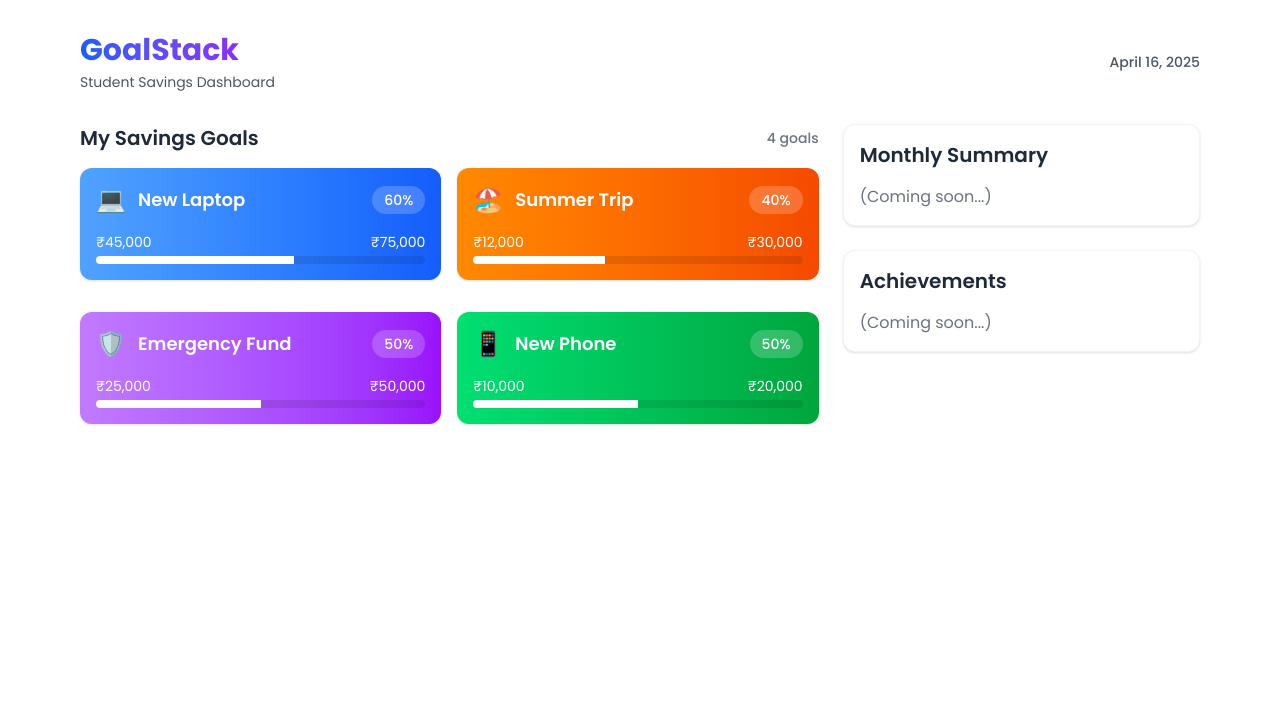
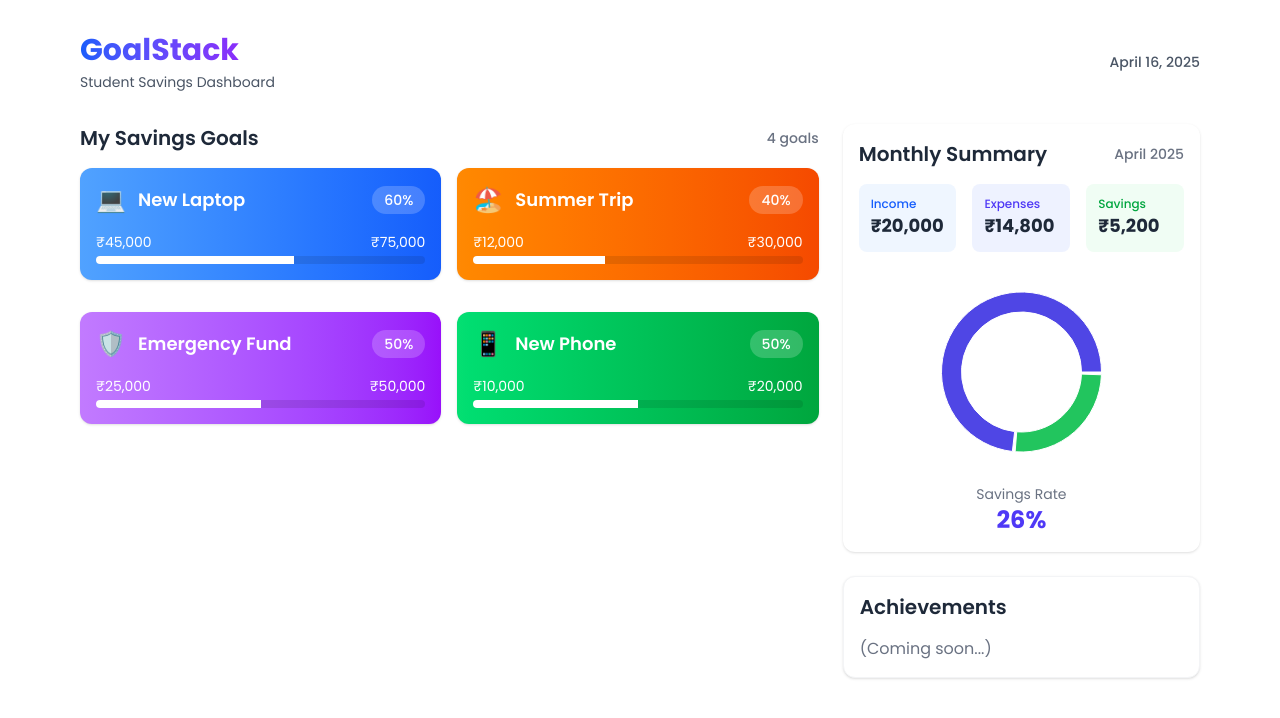
Before and after one commit to LaxmanKondhalkar/goalstack, a Next.js app: page / in a window 1280 px wide. Shown: the top 718 px of the page. Built offline with nearby package versions, Linux system fonts and the light colour scheme.

Commit message:
feat: Add MonthlySummary component with interactive pie chart

```diff
--- /dev/null
+++ b/app/components/MonthlySummary.tsx
@@ -0,0 +1,138 @@
+'use client';
+
+import { useState } from 'react';
+import { motion } from 'framer-motion';
+import { PieChart, Pie, Cell, ResponsiveContainer, Tooltip } from 'recharts';
+import { MonthlySummary as MonthlySummaryType } from '../types';
+
+interface MonthlySummaryProps {
+  data: MonthlySummaryType;
+}
+
+export default function MonthlySummary({ data }: MonthlySummaryProps) {
+  const [activeIndex, setActiveIndex] = useState<number | null>(null);
+
+  // Prepare data for pie chart
+  const pieData = [
+    { name: 'Expenses', value: data.expenses, color: '#4f46e5' },
+    { name: 'Savings', value: data.savings, color: '#22c55e' },
+  ];
+
+  // Animation variants for Framer Motion
+  const containerVariants = {
+    hidden: { opacity: 0, y: 20 },
+    visible: { opacity: 1, y: 0 }
+  };
+
+  const statVariants = {
+    hidden: { opacity: 0, scale: 0.8 },
+    visible: (i: number) => ({
+      opacity: 1,
+      scale: 1,
+      transition: { delay: i * 0.1 }
+    })
+  };
+
+  return (
+    <motion.div
+      className="card bg-white"
+      variants={containerVariants}
+      initial="hidden"
+      animate="visible"
+      transition={{ duration: 0.5 }}
+    >
+      <div className="flex justify-between items-center mb-4">
+        <h2 className="text-xl font-semibold text-gray-800">Monthly Summary</h2>
+        <span className="text-sm font-medium text-gray-500">{data.month} {data.year}</span>
+      </div>
+
+      {/* Stats Overview */}
+      <div className="grid grid-cols-3 gap-4 mb-6">
+        <motion.div
+          className="bg-blue-50 p-3 rounded-lg"
+          variants={statVariants}
+          custom={0}
+          initial="hidden"
+          animate="visible"
+        >
+          <p className="text-xs text-blue-600 font-medium">Income</p>
+          <p className="text-lg font-bold text-gray-800">₹{data.income.toLocaleString()}</p>
+        </motion.div>
+
+        <motion.div
+          className="bg-indigo-50 p-3 rounded-lg"
+          variants={statVariants}
+          custom={1}
+          initial="hidden"
+          animate="visible"
+        >
+          <p className="text-xs text-indigo-600 font-medium">Expenses</p>
+          <p className="text-lg font-bold text-gray-800">₹{data.expenses.toLocaleString()}</p>
+        </motion.div>
+
+        <motion.div
+          className="bg-green-50 p-3 rounded-lg"
+          variants={statVariants}
+          custom={2}
+          initial="hidden"
+          animate="visible"
+        >
+          <p className="text-xs text-green-600 font-medium">Savings</p>
+          <p className="text-lg font-bold text-gray-800">₹{data.savings.toLocaleString()}</p>
+        </motion.div>
+      </div>
+
+      {/* Pie Chart */}
+      <motion.div
+        className="h-48"
+        initial={{ opacity: 0 }}
+        animate={{ opacity: 1 }}
+        transition={{ delay: 0.3, duration: 0.5 }}
+      >
+        <ResponsiveContainer width="100%" height="100%">
+          <PieChart>
+            <Pie
+              data={pieData}
+              cx="50%"
+              cy="50%"
+              innerRadius={60}
+              outerRadius={80}
+              paddingAngle={2}
+              dataKey="value"
+              onMouseEnter={(_, index) => setActiveIndex(index)}
+              onMouseLeave={() => setActiveIndex(null)}
+              animationBegin={300}
+              animationDuration={800}
+            >
+              {pieData.map((entry, index) => (
+                <Cell
+                  key={`cell-${index}`}
+                  fill={entry.color}
+                  opacity={activeIndex === null || activeIndex === index ? 1 : 0.7}
+                  stroke="#fff"
+                  strokeWidth={1}
+                />
+              ))}
+            </Pie>
+            <Tooltip
+              formatter={(value: number) => [`₹${value.toLocaleString()}`, undefined]}
+            />
+          </PieChart>
+        </ResponsiveContainer>
+      </motion.div>
+
+      {/* Savings Rate */}
+      <motion.div
+        className="mt-4 text-center"
+        initial={{ opacity: 0, y: 10 }}
+        animate={{ opacity: 1, y: 0 }}
+        transition={{ delay: 0.5 }}
+      >
+        <p className="text-sm text-gray-500">Savings Rate</p>
+        <p className="text-2xl font-bold text-indigo-600">
+          {Math.round((data.savings / data.income) * 100)}%
+        </p>
+      </motion.div>
+    </motion.div>
+  );
+}
--- a/app/page.tsx
+++ b/app/page.tsx
@@ -1,5 +1,6 @@
-import { mockSavingsGoals } from './data/mockData';
+import { mockSavingsGoals, mockMonthlySummary } from './data/mockData';
 import GoalsList from './components/GoalsList';
+import MonthlySummary from './components/MonthlySummary';
 
 export default function Home() {
   return (
@@ -24,12 +25,9 @@ export default function Home() {
           <GoalsList goals={mockSavingsGoals} />
         </div>
 
-        {/* Right Column - Placeholder for Monthly Summary & Gamification */}
+        {/* Right Column - Monthly Summary & Gamification */}
         <div className="space-y-6">
-          <div className="card border border-gray-100">
-            <h2 className="text-xl font-semibold text-gray-800 mb-4">Monthly Summary</h2>
-            <p className="text-gray-500">(Coming soon...)</p>
-          </div>
+          <MonthlySummary data={mockMonthlySummary} />
 
           <div className="card border border-gray-100">
             <h2 className="text-xl font-semibold text-gray-800 mb-4">Achievements</h2>
```
